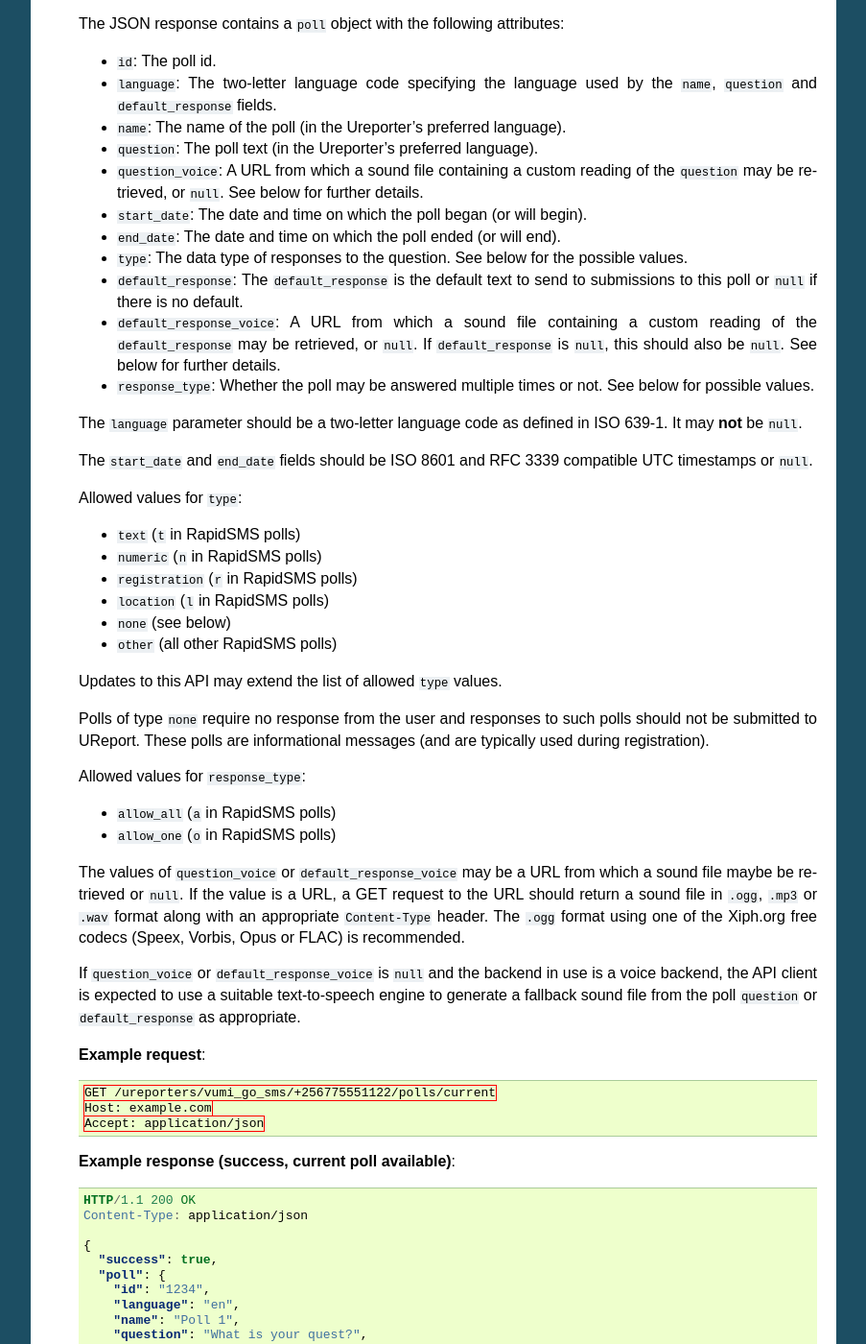
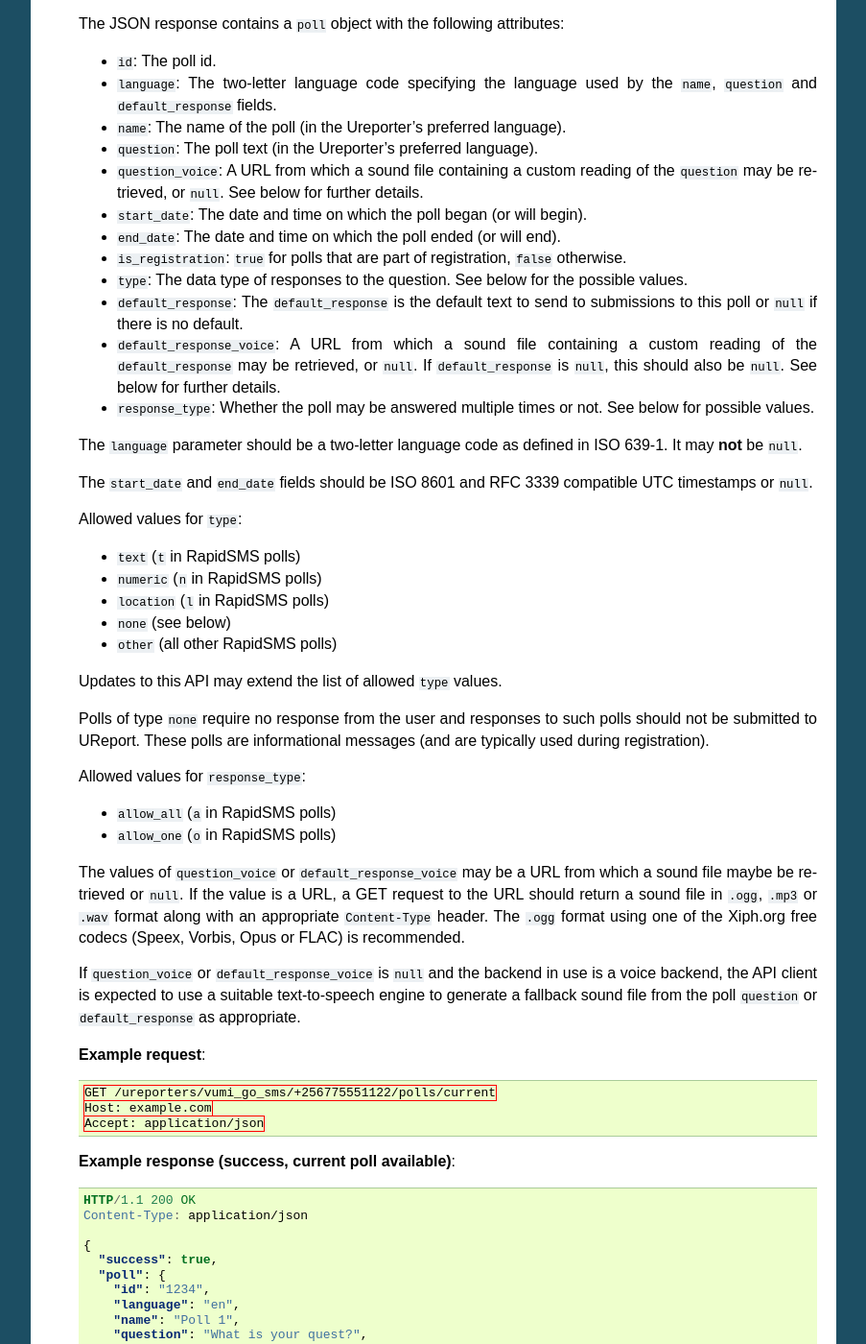
Before and after one commit to praekelt/vumi-ureport, a Sphinx documentation site: the page built from docs/ureport-api.rst, in a window 1280 px wide and 1400 px high, scrolled down 2278 px. Shown: the whole window at 96% size, without its empty margins (198-1101 px from the left). Built offline with Sphinx 7.4.7, drawn with Linux system fonts in a browser that asks for light colours; some of the changed text lies outside the part shown.

Commit message:
Remove registration poll type (to make types orthogonal) and add is_registration attribute to show whether a poll is part of registration or not.

```diff
--- a/docs/ureport-api.rst
+++ b/docs/ureport-api.rst
@@ -169,6 +169,8 @@ API methods
      further details.
    * ``start_date``: The date and time on which the poll began (or will begin).
    * ``end_date``: The date and time on which the poll ended (or will end).
+   * ``is_registration``: ``true`` for polls that are part of
+     registration, ``false`` otherwise.
    * ``type``: The data type of responses to the question. See below for
      the possible values.
    * ``default_response``: The ``default_response`` is the default text to
@@ -190,7 +192,6 @@ API methods
 
    * ``text`` (``t`` in RapidSMS polls)
    * ``numeric`` (``n`` in RapidSMS polls)
-   * ``registration`` (``r`` in RapidSMS polls)
    * ``location`` (``l`` in RapidSMS polls)
    * ``none`` (see below)
    * ``other`` (all other RapidSMS polls)
@@ -244,6 +245,7 @@ API methods
           "question_voice": "http://www.example.com/poll1234.ogg",
           "start_date": "2012-04-23T18:25:43.511Z",
           "end_date": null,
+          "is_registration": false,
           "type": "text",
           "default_response": null,
           "default_response_voice": null,
```
